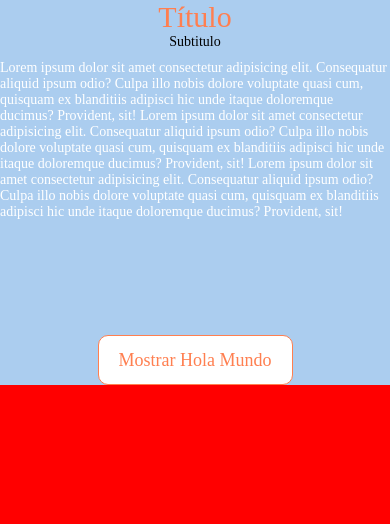
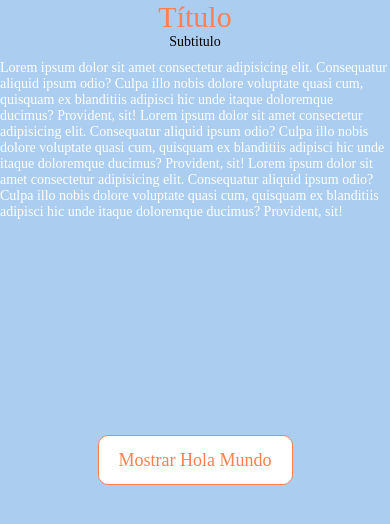
Before and after one commit to dafer154/cursoreactnative, a React Native app: screen / in a window 390 px wide. Shown: the top 524 px of the page. Built offline with nearby package versions, Linux system fonts and the light colour scheme; grey boxes are pictures that could not be loaded.

Commit message:
include separator

```diff
--- a/App.tsx
+++ b/App.tsx
@@ -11,7 +11,7 @@
 import React, { useState } from 'react';
 import { StyleSheet, View, Image, SafeAreaView, ScrollView } from 'react-native';
 
-import { DefaultButton, DefaultModal, Typography } from './src/components';
+import { DefaultButton, DefaultModal, Typography, Separator } from './src/components';
 
 import { colors } from './src/utils/theme';
 import { DEVICE_WIDTH } from './src/utils/dimensions';
@@ -48,11 +48,13 @@
             aliquid ipsum odio? Culpa illo nobis dolore voluptate quasi cum, quisquam ex blanditiis
             adipisci hic unde itaque doloremque ducimus? Provident, sit!
           </Typography>
+          <Separator separation={50} />
           <Image
             source={{ uri: 'https://reactnative.dev/img/tiny_logo.png' }}
             style={styles.image}
             resizeMode="contain"
           />
+          <Separator separation={50} />
           <DefaultButton
             compStyle={styles.button}
             text="Mostrar Hola Mundo"
@@ -84,7 +86,7 @@
     width: '100%',
   },
   scrollContainer: {
-    backgroundColor: 'red',
+    backgroundColor: colors.veryLightBlue,
   },
   subtitle: {
     marginBottom: 10,
--- /dev/null
+++ b/src/components/Separator/Separator.tsx
@@ -0,0 +1,13 @@
+import React from 'react';
+import { View } from 'react-native';
+import styles from './styles';
+
+interface Props {
+  separation: number;
+}
+
+const Separator = ({ separation }: Props) => {
+  return <View style={[styles.separator, { height: separation }]} />;
+};
+
+export default Separator;
--- /dev/null
+++ b/src/components/Separator/index.ts
@@ -0,0 +1,2 @@
+import Separator from './Separator';
+export default Separator;
--- /dev/null
+++ b/src/components/Separator/styles.ts
@@ -0,0 +1,9 @@
+import { StyleSheet } from 'react-native';
+
+const styles = StyleSheet.create({
+  separator: {
+    width: '100%',
+  },
+});
+
+export default styles;
--- a/src/components/index.ts
+++ b/src/components/index.ts
@@ -1,3 +1,4 @@
 export { default as DefaultButton } from './DefaultButton';
 export { default as DefaultModal } from './DefaultModal';
 export { default as Typography } from './Typography';
+export { default as Separator } from './Separator';
```
